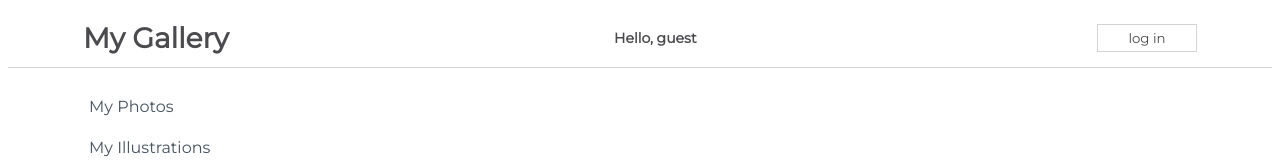
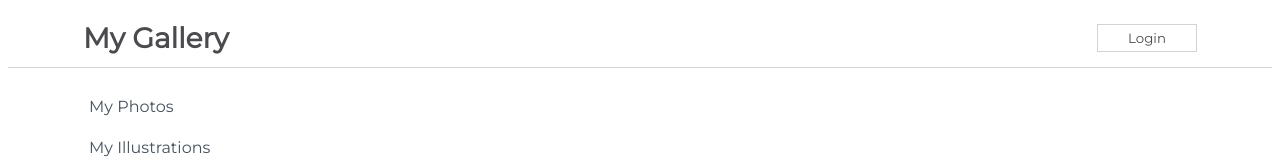
Before and after one commit to nddpj00/react-challenge-functional-components, a React (Create React App) app in the folder my-app/: page / in a window 1280 px wide. Shown: the top 160 px of the page. Built offline with nearby package versions, Linux system fonts and the light colour scheme.

Commit message:
conditional rendering challenge

```diff
--- a/my-app/src/App.js
+++ b/my-app/src/App.js
@@ -1,14 +1,16 @@
 import css from "./App.module.css";
 import Sidebar from "./components/Sidebar";
-import NavBarSimple from "./components/NavBarSimple";
+import NavBarForm from "./components/NavBarForm";
+// import NavBarSimple from "./components/NavBarSimple";
 
 function App() {
   return (
-  <div className={css.App}>
-    <Sidebar/>
-    <NavBarSimple />
-  </div>
-);
-};
+    <div className={css.App}>
+      <Sidebar />
+      <NavBarForm />
+      {/* <NavBarSimple /> */}
+    </div>
+  );
+}
 
 export default App;
--- /dev/null
+++ b/my-app/src/components/NavBarForm.js
@@ -0,0 +1,51 @@
+import React from "react";
+import css from "./css/NavBarForm.module.css";
+
+class NavBarForm extends React.Component {
+  constructor(props) {
+    super(props);
+
+    this.state = {
+      isLoggedIn: true,
+      buttonText: "Login",
+    };
+  }
+
+  handleClick() {
+    this.setState(
+      {
+        isLoggedIn: this.state.isLoggedIn === true ? false : true,
+        buttonText: this.state.buttonText === "log in" ? "log out" : "log in",
+      },
+      () => {
+        console.log("new state isLogged in:", this.state.isLoggedIn);
+        console.log("new state buttontext:", this.state.buttonText);
+      }
+    );
+  }
+
+  render() {
+    return (
+      <div className={css.NavBar}>
+        <h1>My Gallery</h1>
+        {this.state.isLoggedIn ? (
+          <button onClick={() => this.handleClick()}>
+            {this.state.buttonText}
+          </button>
+        ) : (
+          <form>
+            <label>Username:</label>
+            <input></input>
+            <label>Password:</label>
+            <input></input>
+            <button onClick={() => this.handleClick()}>
+              {this.state.buttonText}
+            </button>
+          </form>
+        )}
+      </div>
+    );
+  }
+}
+
+export default NavBarForm;
```
Also changed, not shown: my-app/src/components/ES7Snippets.js (added, +67 -0 lines), 1 other file (tests, documents, lock files or other folders).
